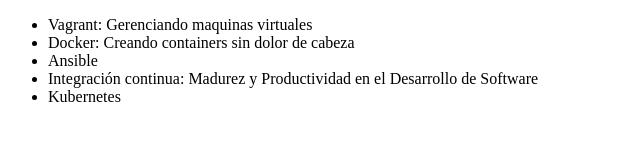
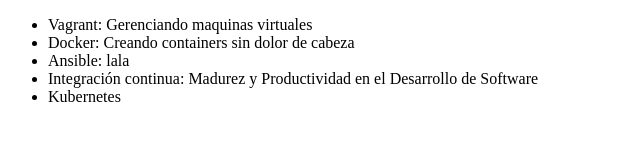
Before and after one commit to BrunoOMV/alura-git, a plain HTML site: page index.html in a window 1280 px wide. Shown: the full height of the page, 0-640 px from the left. Drawn offline with Linux system fonts and the light colour scheme.

Commit message:
Baila sin cesar

```diff
--- a/index.html
+++ b/index.html
@@ -8,7 +8,7 @@
      <ul>
          <li> Vagrant: Gerenciando maquinas virtuales </li>
          <li> Docker: Creando containers sin dolor de cabeza</li>
-         <li> Ansible </li>
+         <li> Ansible: lala </li>
          <li> Integración continua: Madurez y Productividad en el Desarrollo de Software</li>
          <li>Kubernetes</li>
      </ul>
```
